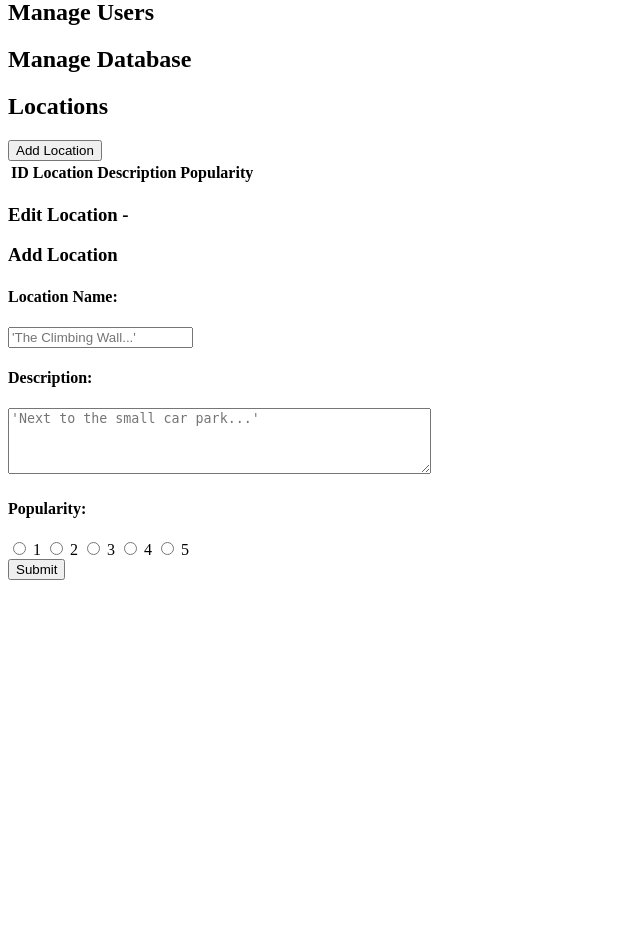
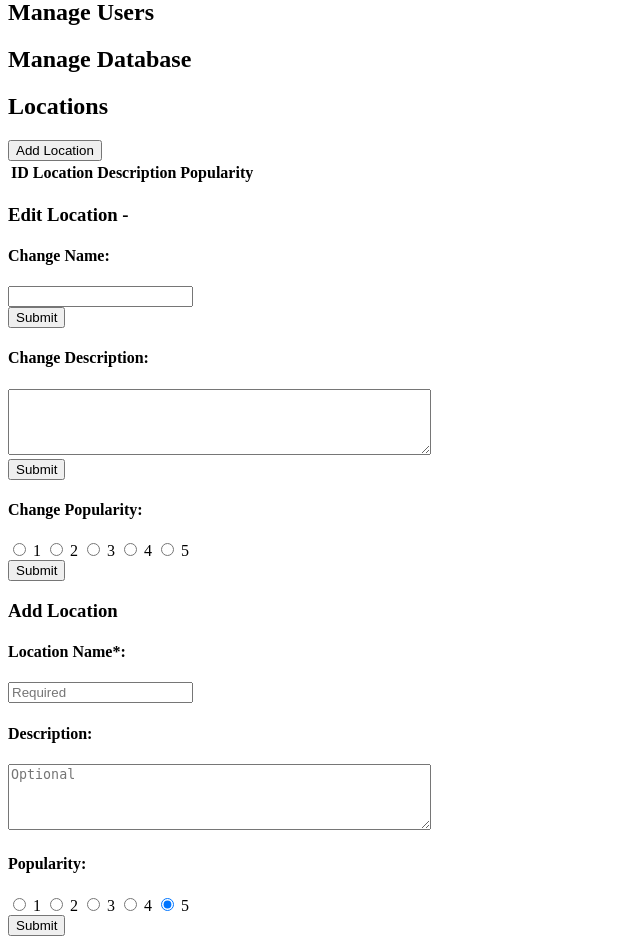
Before and after one commit to lwholten/doyrms-registration, a PHP site: page /pages/html/admin_page.html in a window 1280 px wide. Shown: the part 1178-2122 px from the top of the page, without its empty margins (0-640 px from the left). Before the commit the page ends 1758 px from the top, so only its background shows below. Run offline with PHP 8.4, Linux system fonts and the light colour scheme; lists and menus that the app fills with data are empty.

Commit message:
Administrators can now edit locations saved to the database

```diff
--- a/pages/html/admin_page.html
+++ b/pages/html/admin_page.html
@@ -91,31 +91,76 @@
         </div>
         <section class="hidden_section" id="locations_edit_section">
           <h3 id="locations_edit_title">Edit Location -</h3>
+          <form id="change_location_name_form" autocomplete="off" class="text generic_form" action="" method="POST">
+            <input type="hidden" name="change_location_name" value="true"/>
+            <input class="location_id_storage" type="hidden" name="location_id" value="0"/>
+            <div class="text_input_area">
+              <label for="new_location_name"><h4>Change Name:</h4></label>
+              <input id="new_location_name" name="new_location_name" type="text" maxlength="20"></input>
+              <div class="submit_wrapper">
+                <input type="submit" value="Submit"/>
+              </div>
+            </div>
+          </form>
+          <form id="change_location_desc_form" autocomplete="off" class="text generic_form" action="" method="POST">
+            <input type="hidden" name="change_location_desc" value="true"/>
+            <input id="test" class="location_id_storage" type="hidden" name="location_id"/>
+            <div class="text_input_area description">
+              <label for="new_location_desc"><h4>Change Description:</h4></label>
+              <textarea id="new_location_desc" name="new_location_desc" rows="4" cols="50" maxlength="100"></textarea>
+              <div class="submit_wrapper">
+                <input type="submit" value="Submit"/>
+              </div>
+            </div>
+          </form>
+          <form id="change_location_pop_form" class="text generic_form" action="" method="POST">
+            <input type="hidden" name="change_location_pop" value="true"/>
+            <input class="location_id_storage" type="hidden" name="location_id" value="0"/>
+            <div class="radio_input_area">
+              <label><h4>Change Popularity:</h4></label>
+              <div class="radio_wrapper">
+                <input type="radio" name="new_location_pop" value="1">
+                <label>1</label>
+                <input type="radio" name="new_location_pop" value="2">
+                <label>2</label>
+                <input type="radio" name="new_location_pop" value="3">
+                <label>3</label>
+                <input type="radio" name="new_location_pop" value="4">
+                <label>4</label>
+                <input type="radio" name="new_location_pop" value="5">
+                <label>5</label>
+              </div>
+              <div class="submit_wrapper">
+                <input type="submit" value="Submit"/>
+              </div>
+            </div>
+          </form>
         </section>
         <section class="hidden_section" id="locations_add_section">
           <h3>Add Location</h3>
           <form id="add_location_form" autocomplete="off" class="text generic_form" action="" method="POST">
+            <input type="hidden" name="add_location" value="true"/>
             <div class="text_input_area">
-              <label for="location_name"><h4>Location Name:</h4></label>
-              <input id="location_name" name="location_name" placeholder="'The Climbing Wall...'" type="text" maxlength="20"></input>
+              <label for="location_name"><h4>Location Name*:</h4></label>
+              <input id="location_name" name="location_name" placeholder="Required" type="text" maxlength="20"></input>
             </div>
             <div class="text_input_area description">
               <label for="location_desc"><h4>Description:</h4></label>
-              <textarea id="location_desc" name="location_desc" placeholder="'Next to the small car park...'" rows="4" cols="50" maxlength="100"></textarea>
+              <textarea id="location_desc" name="location_desc" value="" placeholder="Optional" rows="4" cols="50" maxlength="100"></textarea>
             </div>
             <div class="radio_input_area">
               <label><h4>Popularity:</h4></label>
               <div class="radio_wrapper">
-                <input id="location_1" type="radio" name="location_pop" value="1">
-                <label for="location_1">1</label>
-                <input id="location_2" type="radio" name="location_pop" value="2">
-                <label for="location_2">2</label>
-                <input id="location_3" type="radio" name="location_pop" value="3">
-                <label for="location_3">3</label>
-                <input id="location_4" type="radio" name="location_pop" value="4">
-                <label for="location_4">4</label>
-                <input id="location_5" type="radio" name="location_pop" value="5">
-                <label for="location_5">5</label>
+                <input type="radio" name="location_pop" value="1">
+                <label>1</label>
+                <input type="radio" name="location_pop" value="2">
+                <label>2</label>
+                <input type="radio" name="location_pop" value="3">
+                <label>3</label>
+                <input type="radio" name="location_pop" value="4">
+                <label>4</label>
+                <input type="radio" checked="checked" name="location_pop" value="5">
+                <label>5</label>
               </div>
             </div>
             <div class="submit_wrapper">
--- a/scripts/admin_page_functions.js
+++ b/scripts/admin_page_functions.js
@@ -2,7 +2,7 @@
 
 /*section_id -> the id of the section being formatted*/
 /*title_content -> content added to the section title*/
-function formatEditSection(section_id, title_content) {
+function formatEditSection(section_id, title_content, location_id=0) {
   /*Assigns the section being formated to a variable*/
   section = document.getElementById(section_id);
 
@@ -10,6 +10,12 @@ function formatEditSection(section_id, title_content) {
   section_title = section.getElementsByTagName('h3')[0];
   /*Concatinates the additional content to the edit section title*/
   section_title.innerHTML = 'Edit - '+'\''+title_content+'\'';
+
+  /*Sets the location id for all forms to that of the selected record*/
+  const location_id_storage_array = document.getElementsByClassName('location_id_storage');
+  for (var i = 0; i < location_id_storage_array.length; i++) {
+    location_id_storage_array[i].setAttribute('value', location_id);
+  };
 
   /*Shows the edit section to the user*/
   toggleHiddenSection(section_id);
```
Also changed, not shown: css/admin_page.css (+36 -0 lines), pages/php/admin_page.php (+72 -10 lines).
